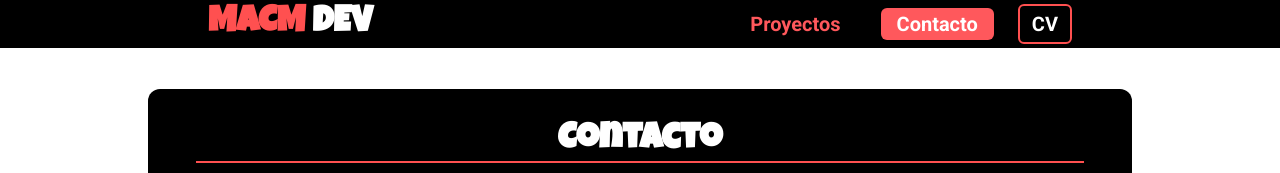
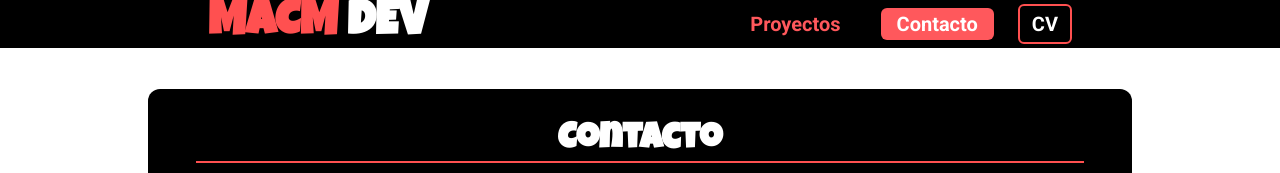
Before and after one commit to miguel844/Portfolio, a website: page contacto.html in a window 1280 px wide. Shown: the top 173 px of the page. Drawn offline with nearby package versions, Linux system fonts and the light colour scheme.

Commit message:
fixed nav in web

```diff
--- a/contacto.html
+++ b/contacto.html
@@ -15,12 +15,11 @@
 
 
 <body class="min-h-screen flex flex-col">
-
   <!-- Navbar -->
   <header class="fixed top-0 w-full bg-black z-50 border-b border-white">
-    <nav class="max-w-4xl h-12 mx-auto flex justify-between items-center py-2 px-4">
+    <nav class="max-w-4xl mx-auto flex justify-between items-center h-12 px-4">
       <!-- LOGO -->
-      <h1 class="text-4xl font-bold text-[#ff5050] font-titulo md:hover:scale-105 md:transition">
+      <h1 class="text-5xl m-0 font-bold text-[#ff5050] font-titulo md:hover:scale-105 md:transition">
         <a href="index.html">MACM<span class="text-white"> DEV</span></a>
       </h1>
 
```
Also changed, not shown: proyectos.html (+2 -3 lines).
